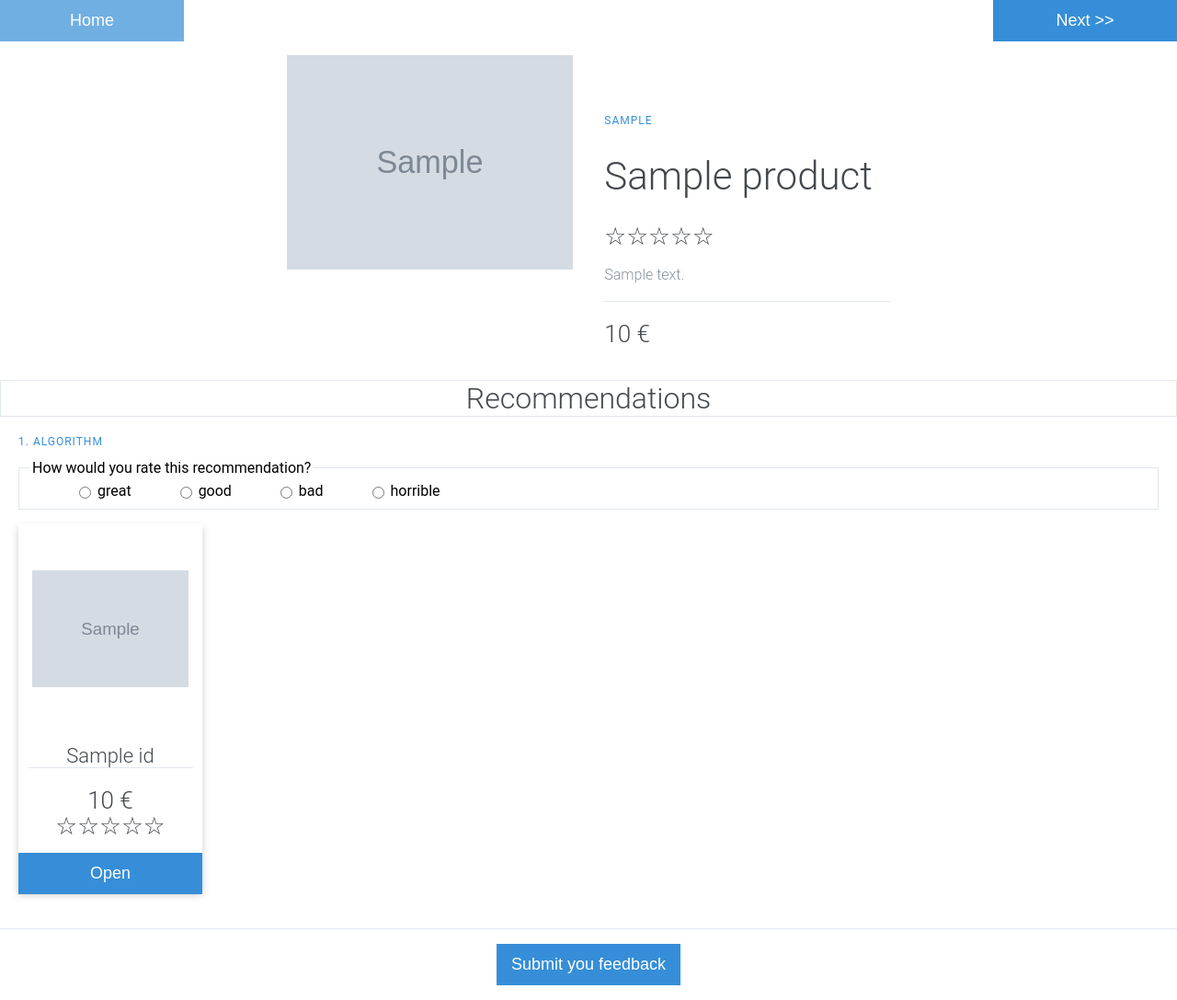
After one commit to lenkahorvathova/pv254-project, a Flask app: template frontend/templates/product_page.html in a window 1280 px wide. The commit adds this page. Shown: the whole page at 92% size. Run offline with Flask 2, Linux system fonts and the light colour scheme; the template is opened without the code that fills it: most values are stand-ins (such as "Sample title", 1, 10 or a date in 2020); grey boxes marked "Sample" are stand-in pictures.

Commit message:
Finished frontend implementation.

```diff
--- a/frontend/server.py
+++ b/frontend/server.py
@@ -1,8 +1,77 @@
-from flask import Flask, render_template
+import html
+from random import shuffle
 
+from flask import Flask, render_template, abort, redirect, request
+
+from scripts.naive_algo import recommend_products_by_related, recommend_products_by_category
+from scripts.random_algo import recommend_products_randomly
 from scripts.utils import create_connection
 
 app = Flask(__name__)
+
+
+def get_item_dict(item_id: str) -> dict:
+    connection = create_connection()
+
+    with connection:
+        cursor = connection.execute('''SELECT * FROM item WHERE id="{}"'''.format(item_id))
+        item = cursor.fetchone()
+
+        if item is None:
+            abort(404)
+
+        return {
+            "id": item[0],
+            "title": html.unescape(item[1]) if item[1] and item[1] != "None" else "<TITLE>",
+            "description": html.unescape(item[2]) if item[2] and item[2] != "None" else "",
+            "price": item[3] if item[3] else "<PRICE>",
+            "imageUrl": item[4] if item[4] else "",
+            "salesCategory": html.unescape(item[5]) if item[5] and item[5] != "None" else "",
+            "salesRank": item[6],
+            "overallRating": item[7],
+            "percentageRating": ((item[7] * 100) / 5)
+        }
+
+
+def get_recommendation(item_id: str, algo_type: str) -> (list, str):
+    products = []
+
+    if algo_type == "random":
+        products = recommend_products_randomly(item_id)
+
+    elif algo_type == "related_all":
+        products = recommend_products_by_related(item_id, "all")
+
+    elif algo_type == "related_also_bought":
+        products = recommend_products_by_related(item_id, "also_bought")
+
+    elif algo_type == "related_also_viewed":
+        products = recommend_products_by_related(item_id, "also_viewed")
+
+    elif algo_type == "related_bought_together":
+        products = recommend_products_by_related(item_id, "bought_together")
+
+    elif algo_type == "related_buy_after_viewing":
+        products = recommend_products_by_related(item_id, "buy_after_viewing")
+
+    elif algo_type == "same_category":
+        products = recommend_products_by_category(item_id, "same_category")
+
+    elif algo_type == "sibling_category":
+        products = recommend_products_by_category(item_id, "sibling_category")
+
+    result = [get_item_dict(product) for product in products]
+    return result, algo_type
+
+
+def get_random_item_id():
+    connection = create_connection()
+
+    with connection:
+        cursor = connection.execute("SELECT id FROM item ORDER BY RANDOM() LIMIT 1")
+        item_id = cursor.fetchone()[0]
+
+    return item_id
 
 
 @app.route("/")
@@ -10,17 +79,55 @@ def index():
     connection = create_connection()
 
     with connection:
-        cursor = connection.execute("SELECT * FROM item ORDER BY RANDOM() LIMIT 100")
-        all_items = [{
-            "id": item[0],
-            "title": item[1].replace("&amp;", "&"),
-            "description": item[2],
-            "price": item[3],
-            "imageUrl": item[4],
-            "salesCategory": item[5],
-            "salesRank": item[6],
-            "overallRating": item[7],
-            "percentageRating": ((item[7] * 100) / 5)
-        } for item in cursor.fetchall()]
+        cursor = connection.execute("SELECT id FROM item ORDER BY RANDOM() LIMIT 100")
+        all_items = [get_item_dict(item[0]) for item in cursor.fetchall()]
 
     return render_template("main_page.html", products=all_items)
+
+
+@app.route("/product/<item_id>")
+def detail(item_id):
+    item_info = get_item_dict(item_id)
+    feedback = request.args.get('submitted_feedback', False)
+
+    algos = [
+        get_recommendation(item_id, "random"),
+        get_recommendation(item_id, "related_all"),
+        get_recommendation(item_id, "related_also_bought"),
+        get_recommendation(item_id, "related_also_viewed"),
+        get_recommendation(item_id, "related_bought_together"),
+        get_recommendation(item_id, "related_buy_after_viewing"),
+        get_recommendation(item_id, "same_category"),
+        get_recommendation(item_id, "sibling_category")
+    ]
+
+    shuffle(algos)
+    algos = list(filter(lambda x: len(x[0]) == 10, algos))
+
+    message = None
+    if feedback:
+        message = "Thank you for your feedback!"
+    return render_template("product_page.html", product=item_info, algos=algos, message=message)
+
+
+@app.route("/product/random")
+def random_detail():
+    item_id = get_random_item_id()
+    new_url = "/product/{}".format(item_id)
+
+    return redirect(new_url)
+
+
+@app.route("/product/<item_id>/feedback", methods=["POST"])
+def feedback(item_id: str):
+    print(item_id, request.form)
+    # what info do we want to store?
+
+    item_id = get_random_item_id()
+    new_url = "/product/{}?submitted_feedback=true".format(item_id)
+
+    return redirect(new_url)
+
+
+if __name__ == "__main__":
+    app.run(host='127.0.0.1', port=5000, debug=True)
--- /dev/null
+++ b/frontend/static/stylesheet.css
@@ -0,0 +1,179 @@
+html, body {
+    height: 100%;
+    width: 100%;
+    margin: 0;
+    font-family: 'Roboto', sans-serif;
+}
+
+.flex-wrapper {
+    display: flex;
+    flex-direction: column;
+}
+
+.flex-container {
+    display: flex;
+    flex-wrap: wrap;
+    align-content: center;
+    max-width: 1200px;
+    margin: 0 auto;
+    padding: 15px;
+}
+
+.product-container {
+    display: flex;
+    flex-direction: row;
+    justify-content: space-between;
+}
+
+.product-card-container {
+    display: flex;
+    align-content: center;
+    overflow-x: scroll;
+    overflow-y: hidden;
+    white-space: nowrap;
+    margin: 0 auto;
+    padding: 15px;
+}
+
+.product-left {
+    width: 45%;
+}
+
+.product-right {
+    width: 45%;
+    margin-top: 60px;
+}
+
+.product-image {
+    width: 100%;
+    max-height: 100%;
+    left: 0;
+    top: 0;
+}
+
+.main-image {
+    width: 100%;
+    object-fit: contain;
+}
+
+.main-card,
+.product-card {
+    display: flex;
+    flex-direction: column;
+    justify-content: flex-end;
+    position: relative;
+    box-shadow: 0 4px 8px 0 rgba(0, 0, 0, 0.2);
+    text-align: center;
+    margin-bottom: 2%;
+    margin-left: 5px;
+    margin-right: 5px;
+}
+
+.main-card {
+    width: 32%;
+    max-width: 300px;
+}
+
+.product-card {
+    display: inline-block;
+    width: 200px;
+    height: 400px;
+}
+
+.button {
+    border: none;
+    outline: 0;
+    padding: 12px;
+    color: white;
+    background-color: #358ED7;
+    text-align: center;
+    cursor: pointer;
+    width: 100%;
+    font-size: 18px;
+}
+
+.button:hover {
+    opacity: 0.7;
+}
+
+.main-title,
+.main-name,
+.product-description h1 {
+    color: #43484D;
+    font-weight: 300;
+}
+
+.main-title {
+    font-size: 52px;
+    margin: 20px auto;
+}
+
+.main-name {
+    font-size: 22px;
+    margin: 10px;
+}
+
+.product-description h1 {
+    font-size: 42px;
+}
+
+.main-name,
+.product-description {
+    border-bottom: 1px solid #E1E8EE;
+    margin-bottom: 20px;
+}
+
+.product-text {
+    font-size: 12px;
+    color: #358ED7;
+    letter-spacing: 1px;
+    text-transform: uppercase;
+    text-decoration: none;
+}
+
+.product-description p {
+    font-size: 16px;
+    font-weight: 300;
+    color: #86939E;
+    line-height: 24px;
+}
+
+.price {
+    font-size: 26px;
+    font-weight: 300;
+    color: #43474D;
+    margin-bottom: 5px;
+}
+
+.main-stars {
+    position: relative;
+    display: inline-block;
+    font-size: 20pt;
+    color: #43474D;
+    height: 1em;
+    line-height: 1em;
+}
+
+.main-stars:before {
+    content: "\2606\2606\2606\2606\2606";
+}
+
+.main-stars:after {
+    content: "\2605\2605\2605\2605\2605";
+    position: absolute;
+    left: 0;
+    overflow: hidden;
+    width: var(--w, 50%);
+    color: rgb(255, 200, 0);
+    z-index: -1;
+}
+
+.feedback-choice {
+    float: left;
+    display: inline;
+    margin-left: 3em;
+}
+
+.feedback-choice input {
+    vertical-align: middle;
+}
--- /dev/null
+++ b/frontend/templates/product_page.html
@@ -0,0 +1,94 @@
+<!DOCTYPE html>
+<html lang="en">
+
+<head>
+    <meta charset="UTF-8">
+    <title>{{ product["title"] }}</title>
+    <link rel="stylesheet" type="text/css" href="{{ url_for('static', filename='stylesheet.css') }}">
+</head>
+
+<body>
+<div class="flex-wrapper">
+
+    {% if message %}
+        <p align="center" style="background-color: green; margin: 0; padding: 5px">{{ message }}</p>
+    {% endif %}
+
+
+    <div class="product-container">
+        <button class="button" style="width: 200px" onclick="location.href='/'">Home</button>
+        <button class="button" style="width: 200px" onclick="location.href='/product/random'">Next >>
+        </button>
+    </div>
+
+    <main class="flex-container" style="justify-content: space-around;">
+
+        <div class="product-left">
+            <img class="product-image" src={{ product["imageUrl"] }}>
+        </div>
+
+        <div class="product-right">
+            <div class="product-description">
+                <span class="product-text">{{ product["salesCategory"] }}</span>
+                <h1>{{ product["title"] }}</h1>
+                <div>
+                    <span class="main-stars" style="--w:{{ product["percentageRating"] }}%;"></span>
+                </div>
+                <p>{{ product["description"] }}</p>
+            </div>
+
+            <span class="price">{{ product["price"] }} €</span>
+        </div>
+    </main>
+
+    <form action="./{{ product["id"] }}/feedback" method="post">
+        <input type="hidden" name="item-id" value="{{ product["id"] }}">
+        <div style="border-bottom: 1px solid #E1E8EE">
+            <h1 class="main-title" align="center" style="border: 1px solid #E1E8EE; font-size: 32px">
+                Recommendations</h1>
+            {% for algo_products in algos %}
+
+                <p class="product-text" style="margin-left: 20px">{{ loop.index }}. algorithm</p>
+                <fieldset style="margin-left:20px; margin-right: 20px; border: 1px solid #E1E8EE">
+                    <legend>How would you rate this recommendation?</legend>
+                    <label class="feedback-choice">
+                        <input type="radio" name="{{ algo_products[1] }}" value="great"> great</label>
+                    <label class="feedback-choice">
+                        <input type="radio" name="{{ algo_products[1] }}" value="good"> good</label>
+                    <label class="feedback-choice">
+                        <input type="radio" name="{{ algo_products[1] }}" value="bad"> bad</label>
+                    <label class="feedback-choice">
+                        <input type="radio" name="{{ algo_products[1] }}" value="horrible"> horrible</label>
+                </fieldset>
+
+                <div id={{ algo_products[1] }} class="product-card-container">
+                    {% for product in algo_products[0] %}
+                        <div class="product-card">
+                            <div class="flex-container" style="height:200px;margin:auto">
+                                <img class="main-image" src={{ product["imageUrl"] }}>
+                            </div>
+                            <h3 class="main-name">{{ product["title"] }}</h3>
+                            <span class="price">{{ product["price"] }} €</span>
+                            <div>
+                                <span class="main-stars" style="--w:{{ product["percentageRating"] }}%;"></span>
+                            </div>
+                            <p style="margin-bottom:0">
+                                <button class="button" onclick="location.href='./{{ product["id"] }}'">Open
+                                </button>
+                            </p>
+                        </div>
+                    {% endfor %}
+                </div>
+
+            {% endfor %}
+        </div>
+
+        <p align="center">
+            <button class="button" style="width: 200px" type="submit">Submit you feedback
+            </button>
+        </p>
+    </form>
+</div>
+</body>
+
+</html>
--- a/scripts/random_algo.py
+++ b/scripts/random_algo.py
@@ -3,7 +3,7 @@ import sys
 from scripts.utils import create_connection
 
 
-def recommend_products(product_id: str) -> list:
+def recommend_products_randomly(product_id: str) -> list:
     connection = create_connection()
 
     with connection:
```
Also changed, not shown: frontend/templates/main_page.html (+12 -105 lines), scripts/naive_algo.py (+11 -12 lines).
